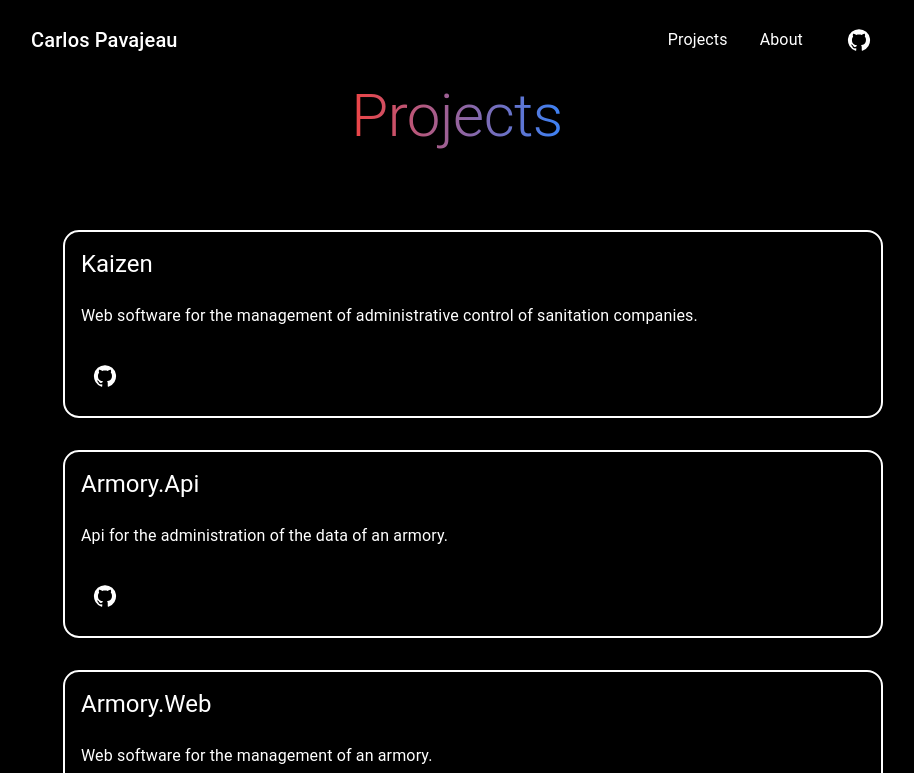
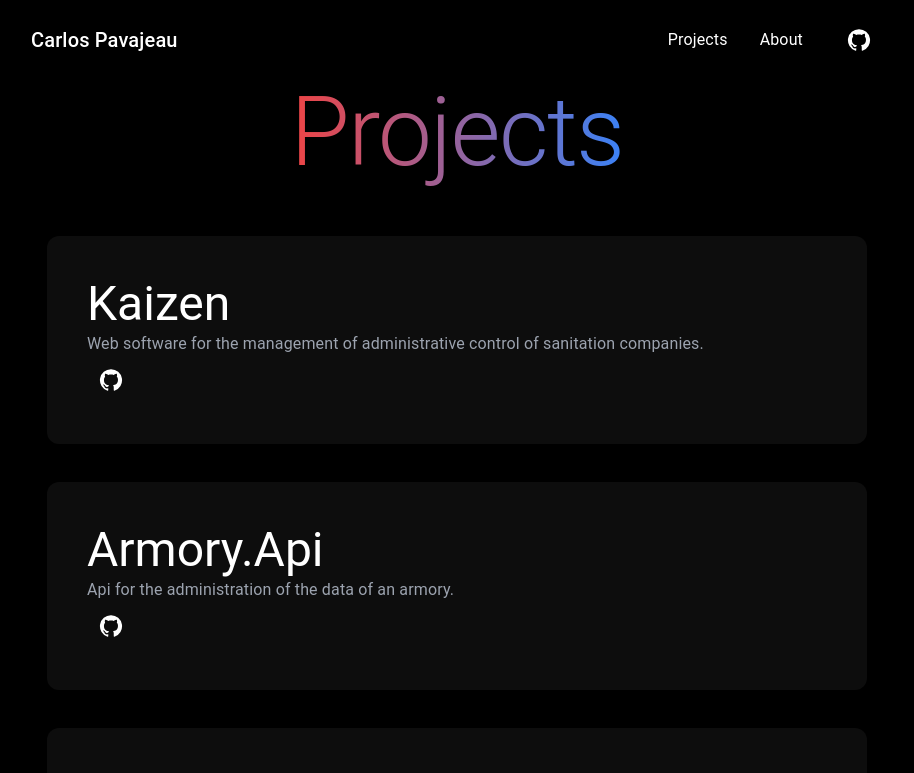
Before and after one commit to cantte/carlos-pavajeau, a Next.js app: page /projects in a window 1280 px wide. Shown: the top 773 px of the page, without its empty margins (183-1097 px from the left). Built offline with nearby package versions, Linux system fonts and the light colour scheme; no server answers.

Commit message:
feat: improve ui

```diff
--- a/components/ProjectCard.tsx
+++ b/components/ProjectCard.tsx
@@ -11,18 +11,21 @@ interface Props {
 const ProjectCard = (props: Props) => {
   const { title, description, githubUrl } = props
   return (
-    <div className="min-w-full">
+    <div className="min-w-full m-4">
       <Section delay={0.2}>
-        <div className="w-full border-white border-2 p-4 rounded-2xl m-4">
-          <Typography variant="h5" textAlign="left" sx={{ mb: 3 }}>
+        <div
+          className="w-full p-10 bg-white shadow-lg rounded-xl bg-opacity-5">
+          <Typography variant="h3"
+                      className="text-lg font-medium text-white">
             {title}
           </Typography>
-          <Typography variant="body1" textAlign="left" sx={{ mb: 3 }}>
+          <Typography variant="body1"
+                      className="mt-2 text-base font-medium text-gray-400">
             {description}
           </Typography>
           <div>
             <a href={githubUrl} target="_blank" rel="noreferrer">
-              <IconButton size="large" color="inherit">
+              <IconButton size="large" color="inherit" className="p-0 mt-3">
                 <GitHubIcon />
               </IconButton>
             </a>
--- a/components/TextGradient.tsx
+++ b/components/TextGradient.tsx
@@ -4,12 +4,16 @@ type Props = TypographyProps
 
 const TextGradient = (props: Props) => {
   const { children } = props
+
   return (
     <Typography
-      className="text-transparent bg-clip-text bg-gradient-to-r from-red-500 to-blue-500"
+      className="text-center text-6xl font-extrabold tracking-tighter sm:text-7xl lg:text-8xl xl:text-8xl leading-[1.1]"
+      sx={{ lineHeight: '1.1' }}
       {...props}
     >
-      {children}
+      <span className="inline-block text-transparent bg-clip-text bg-gradient-to-r from-red-500 to-blue-500">
+        {children}
+      </span>
     </Typography>
   )
 }
--- a/pages/about/index.tsx
+++ b/pages/about/index.tsx
@@ -17,7 +17,10 @@ const About = () => {
           <TextGradient variant="h2" textAlign="center" sx={{ mb: 3 }}>
             About me
           </TextGradient>
-          <Typography variant="body1" className="indent-4 text-justify">
+          <Typography
+            variant="body1"
+            className="mx-auto mt-4 text-lg font-medium text-gray-400 lg:max-w-3xl lg:text-xl lg:text-center"
+          >
             I&apos;m a junior software developer. I&apos;m 20 years old and I
             live in Pueblo Bello, Cesar, Colombia. I&apos;m currently studying
             at the UPC (Universidad Popular del Cesar), Colombia. I&apos;m
--- a/pages/index.tsx
+++ b/pages/index.tsx
@@ -24,10 +24,17 @@ const Home: NextPage = () => {
         <div className="w-full">
           <Section delay={0.2}>
             <Stack spacing={1}>
-              <Typography align="left" variant="h5">
+              <Typography
+                align="left"
+                variant="h2"
+                className="text-4xl font-extrabold tracking-tight lg:text-5xl xl:text-6xl lg:text-center dark:text-white"
+              >
                 Carlos Pavajeau
               </Typography>
-              <Typography variant="body1" className="indent-4 text-justify">
+              <Typography
+                variant="body1"
+                className="mx-auto mt-4 text-lg font-medium text-gray-400 lg:max-w-3xl lg:text-xl lg:text-center"
+              >
                 Developer with a passion for building web, mobile and desktop
                 applications. With knowledge in the field of software
                 development, I have a strong background in languages such as
--- a/pages/projects/index.tsx
+++ b/pages/projects/index.tsx
@@ -25,10 +25,10 @@ const Projects: NextPage<Props> = ({ projects }: Props) => {
       </Head>
 
       <Section delay={0.1}>
-        <TextGradient variant="h2" textAlign="center" sx={{ mb: 7 }}>
-          Projects
-        </TextGradient>
+        <TextGradient variant="h1">Projects</TextGradient>
       </Section>
+
+      <div className="mt-7" />
 
       {projects.map((project, index) => (
         <ProjectCard
```
